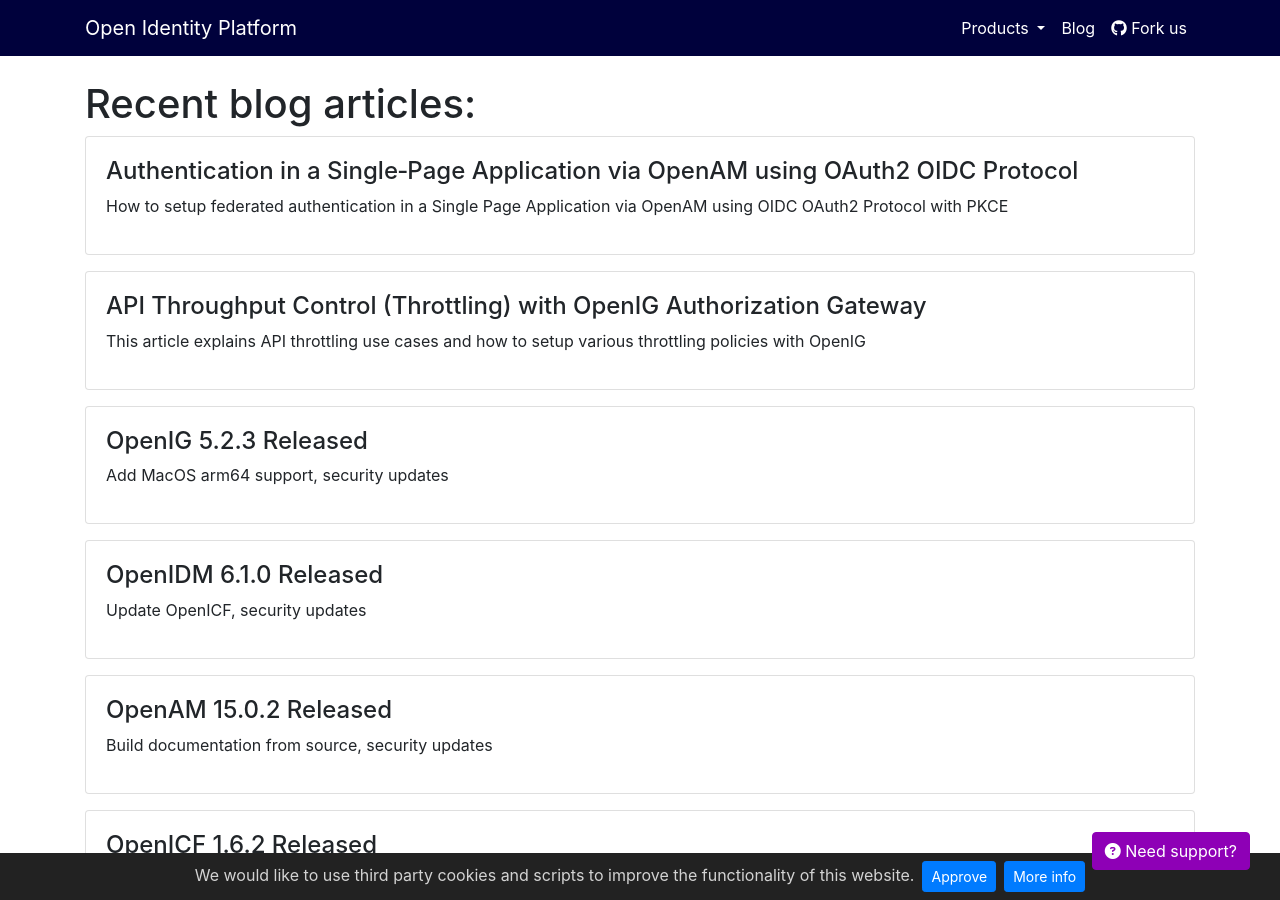
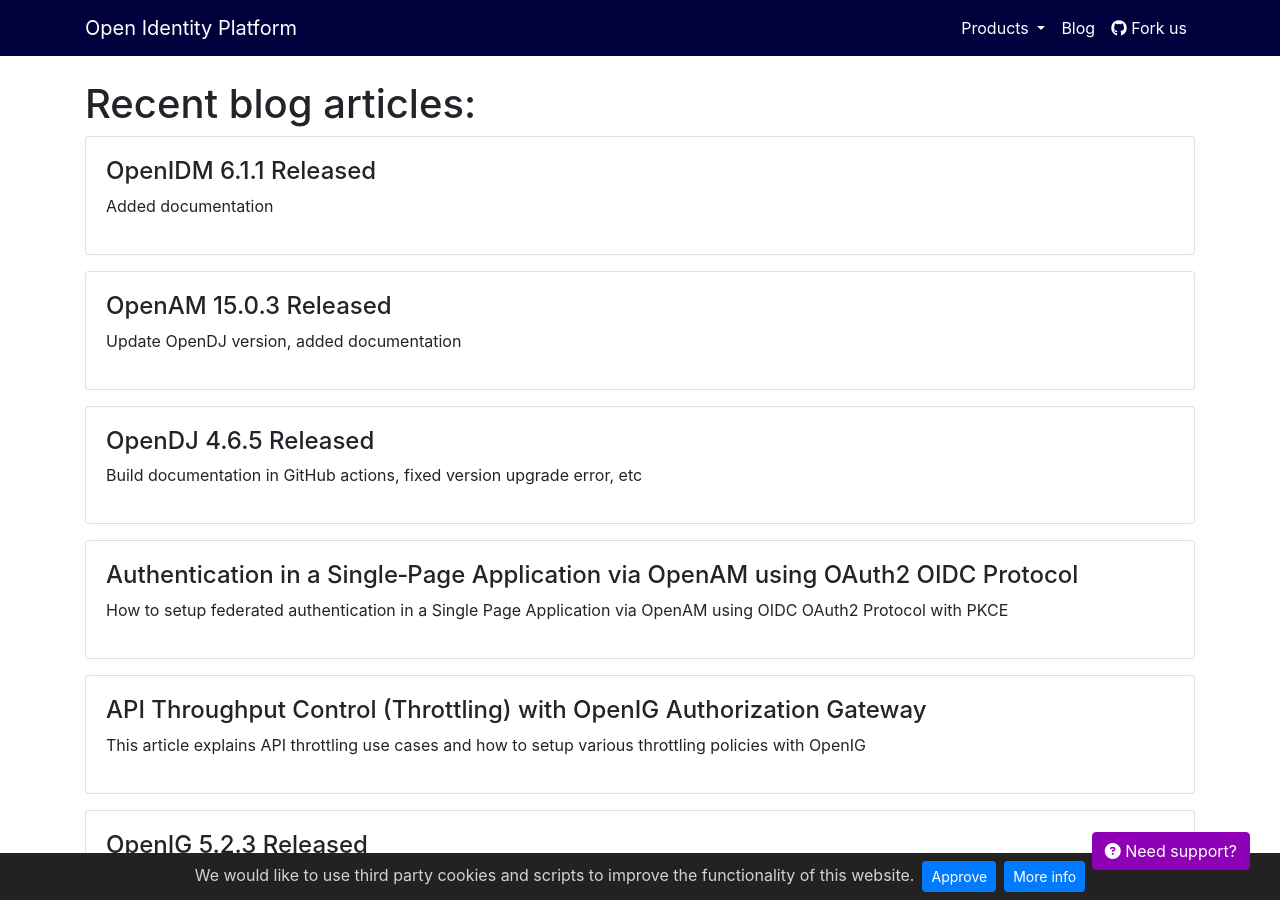
Before and after one commit to OpenIdentityPlatform/OpenIdentityPlatform.org, a Jekyll site: the page built from blog/index.html, in a window 1280 px wide and 900 px high. Built offline with Jekyll 4.4.1, drawn with Linux system fonts in a browser that asks for light colours; nearby versions of some CDN libraries.

Commit message:
added release notes for openam, opendj, openidm (#188)

```diff
--- a/_data/blogposts.yml
+++ b/_data/blogposts.yml
@@ -1,3 +1,15 @@
+-
+  title: 'OpenIDM 6.1.1 Released'
+  link: '/blog/openidm-6-1-1-released'
+  description: 'Added documentation'
+-
+  title: 'OpenAM 15.0.3 Released'
+  link: '/blog/openam-15-0-3-released'
+  description: 'Update OpenDJ version, added documentation'
+-
+  title: 'OpenDJ 4.6.5 Released'
+  link: '/blog/opendj-4-6-5-released'
+  description: 'Build documentation in GitHub actions, fixed version upgrade error, etc'
 -
   title: 'Authentication in a Single‐Page Application via OpenAM using OAuth2 OIDC Protocol'
   link: '/blog/openam-spa-oidc'
--- /dev/null
+++ b/blog/openam-15-0-3-released.md
@@ -0,0 +1,25 @@
+---
+layout: home
+landing-title: "OpenAM 15.0.3 Released"
+landing-title2: "OpenAM 15.0.3 Released"
+description: Open Identity Platform Community just released OpenAM v15.0.3
+keywords: 'OpenAM, Access Management, Authentication, SSO, Single Sign On, Open Identity Platform, Release, Documentation'
+imageurl: 'openam-og.png'
+canonical: https://github.com/OpenIdentityPlatform/OpenAM/releases/tag/15.0.3
+---
+# OpenAM 15.0.3 Released
+
+[Download](https://github.com/OpenIdentityPlatform/OpenAM/releases/tag/15.0.3)
+
+
+## What's new
+* Added documentation build
+* Update OpenDJ to 4.6.5
+
+[All changes](https://github.com/OpenIdentityPlatform/OpenAM/compare/15.0.2...15.0.3)
+
+## Thanks for the contributions
+
+<i id="vharseko"><i>1. <a href="https://github.com/vharseko" target="_blank">Valery Kharseko</a></i>
+
+<i id="maximthomas"><i>2. <a href="https://github.com/maximthomas" target="_blank">Maxim Thomas</a></i>
--- /dev/null
+++ b/blog/opendj-4-6-5-released.md
@@ -0,0 +1,28 @@
+---
+layout: home
+landing-title: "OpenDJ 4.6.5 Released"
+landing-title2: "OpenDJ 4.6.5 Released"
+description: Open Identity Community released OpenDJ v4.6.5
+keywords: 'OpenDJ, Directory Service, Directory Services, LDAP, Open Identity Platform, OpenIDM'
+imageurl: 'opendj-og.png'
+share-buttons: true
+canonical: https://github.com/OpenIdentityPlatform/OpenDJ/releases/tag/4.6.5
+---
+# OpenDJ 4.6.5 Released
+[Download](https://github.com/OpenIdentityPlatform/OpenDJ/releases/tag/4.6.5)
+
+## What's new
+* Added documentation build
+
+## Fixed bugs
+* Fixed upgrade error
+* Fixed reset password unpredictable behavior
+* Fixed control panel schema errors in remote mode
+
+Full chageset ([more details](https://github.com/OpenIdentityPlatform/OpenDJ/compare/4.6.4...4.6.5))
+
+## Thanks for the contibutions
+
+<i id="vharseko"><i>1. <a href="https://github.com/vharseko" target="_blank">Valery Kharseko</a></i>
+
+<i id="maximthomas"><i>2. <a href="https://github.com/maximthomas" target="_blank">Maxim Thomas</a></i>
--- /dev/null
+++ b/blog/openidm-6-1-1-released.md
@@ -0,0 +1,28 @@
+---
+layout: home
+landing-title: "OpenIDM 6.1.1 Released"
+landing-title2: "Open Identity Management (OpenIDM) 6.1.1 Released"
+description: Open Identity Community just released OpenIDM v6.1.1
+keywords: 'OpenIDM, Identity Management, Open Identity Platform'
+imageurl: 'openidm-logo.png'
+share-buttons: true
+canonical: https://github.com/OpenIdentityPlatform/OpenIDM/releases/tag/6.1.1
+---
+# OpenIDM 6.1.1 Released
+
+[Download](https://github.com/OpenIdentityPlatform/OpenIDM/releases/tag/6.1.1)
+
+## What's new
+* Added documentation build
+
+## Fixed bugs
+* Fixed connector form serialization issue
+
+[Full chageset](https://github.com/OpenIdentityPlatform/OpenIDM/compare/6.1.0...6.1.1)
+
+
+## Thanks for the contibutions
+
+<i id="vharseko"><i>1. <a href="https://github.com/vharseko" target="_blank">Valery Kharseko</a></i>
+
+<i id="maximthomas"><i>2. <a href="https://github.com/maximthomas" target="_blank">Maxim Thomas</a></i>
```
